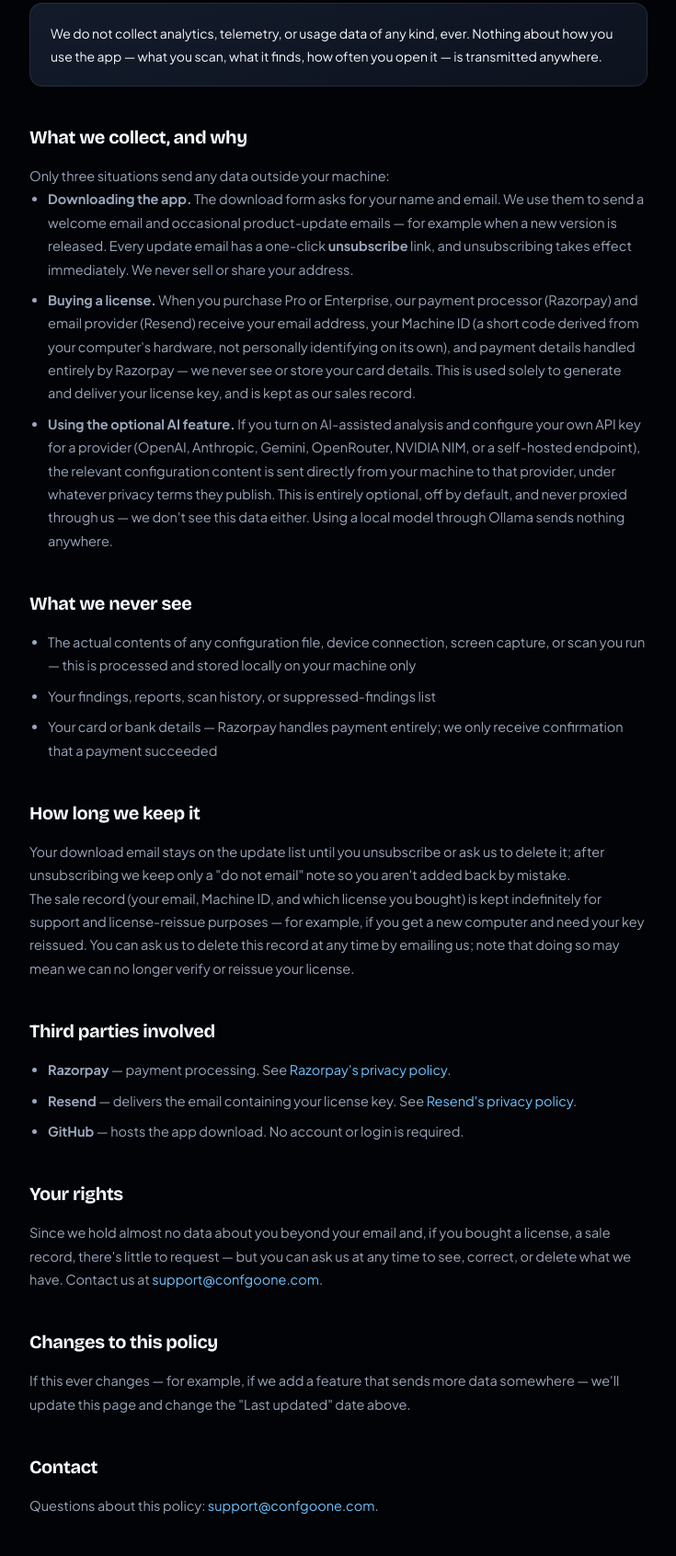
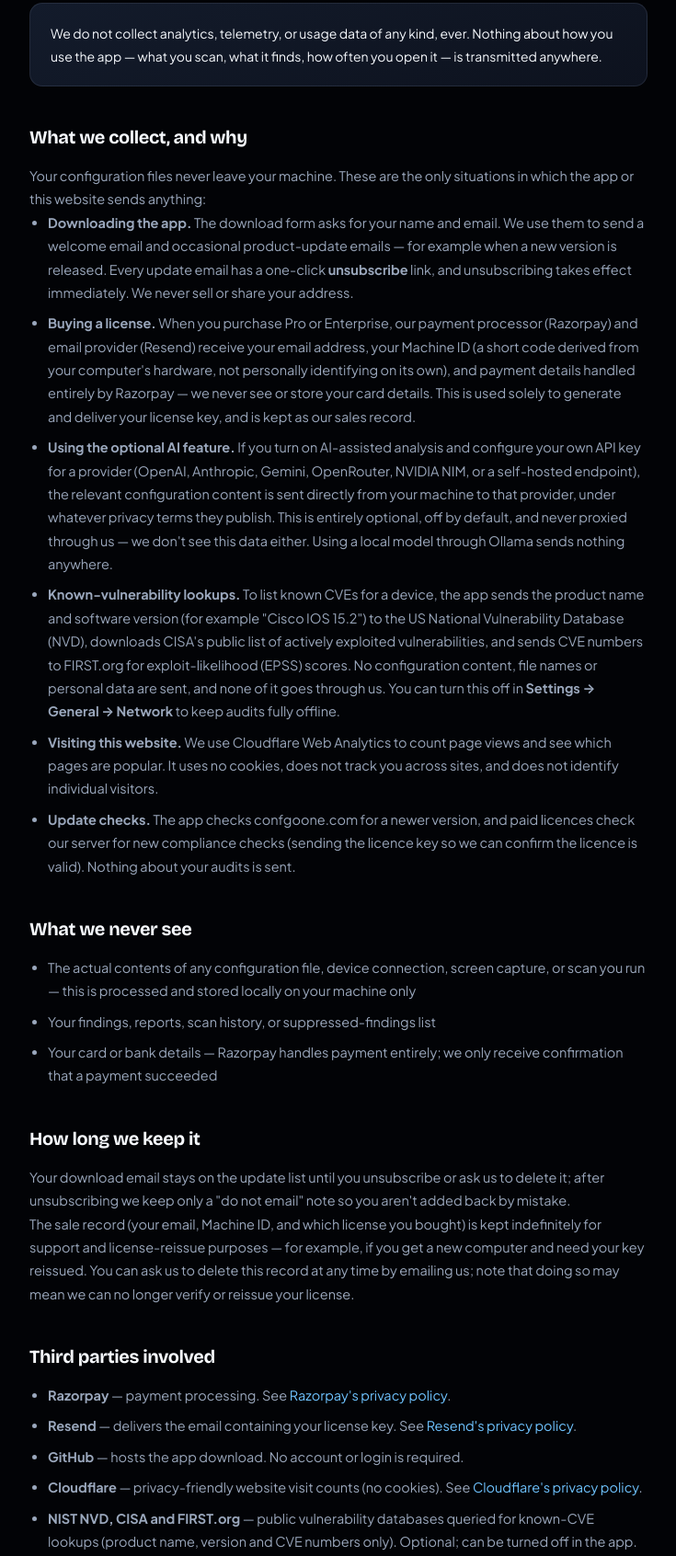
Before and after one commit to Ma5t3r5hadw/ConfGoOne, a plain HTML site: page privacy.html in a window 1280 px wide. Shown: the part 366-2058 px from the top of the page at 92% size, without its empty margins (272-1007 px from the left). Drawn offline with nearby package versions, Linux system fonts and the light colour scheme.

Commit message:
Cloudflare Web Analytics (cookieless) on every page; privacy policy and FAQ explain the optional online vulnerability lookups and update checks

```diff
--- a/privacy.html
+++ b/privacy.html
@@ -57,11 +57,14 @@
   </div>
 
   <h2>What we collect, and why</h2>
-  <p>Only three situations send any data outside your machine:</p>
+  <p>Your configuration files never leave your machine. These are the only situations in which the app or this website sends anything:</p>
   <ul>
     <li><b>Downloading the app.</b> The download form asks for your name and email. We use them to send a welcome email and occasional product-update emails — for example when a new version is released. Every update email has a one-click <b>unsubscribe</b> link, and unsubscribing takes effect immediately. We never sell or share your address.</li>
     <li><b>Buying a license.</b> When you purchase Pro or Enterprise, our payment processor (Razorpay) and email provider (Resend) receive your email address, your Machine ID (a short code derived from your computer's hardware, not personally identifying on its own), and payment details handled entirely by Razorpay — we never see or store your card details. This is used solely to generate and deliver your license key, and is kept as our sales record.</li>
     <li><b>Using the optional AI feature.</b> If you turn on AI-assisted analysis and configure your own API key for a provider (OpenAI, Anthropic, Gemini, OpenRouter, NVIDIA NIM, or a self-hosted endpoint), the relevant configuration content is sent directly from your machine to that provider, under whatever privacy terms they publish. This is entirely optional, off by default, and never proxied through us — we don't see this data either. Using a local model through Ollama sends nothing anywhere.</li>
+    <li><b>Known-vulnerability lookups.</b> To list known CVEs for a device, the app sends the product name and software version (for example "Cisco IOS 15.2") to the US National Vulnerability Database (NVD), downloads CISA's public list of actively exploited vulnerabilities, and sends CVE numbers to FIRST.org for exploit-likelihood (EPSS) scores. No configuration content, file names or personal data are sent, and none of it goes through us. You can turn this off in <b>Settings → General → Network</b> to keep audits fully offline.</li>
+    <li><b>Visiting this website.</b> We use Cloudflare Web Analytics to count page views and see which pages are popular. It uses no cookies, does not track you across sites, and does not identify individual visitors.</li>
+    <li><b>Update checks.</b> The app checks confgoone.com for a newer version, and paid licences check our server for new compliance checks (sending the licence key so we can confirm the licence is valid). Nothing about your audits is sent.</li>
   </ul>
 
   <h2>What we never see</h2>
@@ -80,6 +83,8 @@
     <li><b>Razorpay</b> — payment processing. See <a href="https://razorpay.com/privacy/" target="_blank" rel="noopener">Razorpay's privacy policy</a>.</li>
     <li><b>Resend</b> — delivers the email containing your license key. See <a href="https://resend.com/legal/privacy-policy" target="_blank" rel="noopener">Resend's privacy policy</a>.</li>
     <li><b>GitHub</b> — hosts the app download. No account or login is required.</li>
+    <li><b>Cloudflare</b> — privacy-friendly website visit counts (no cookies). See <a href="https://www.cloudflare.com/privacypolicy/" target="_blank" rel="noopener">Cloudflare's privacy policy</a>.</li>
+    <li><b>NIST NVD, CISA and FIRST.org</b> — public vulnerability databases queried for known-CVE lookups (product name, version and CVE numbers only). Optional; can be turned off in the app.</li>
   </ul>
 
   <h2>Your rights</h2>
@@ -102,5 +107,6 @@
   <div class="copy">© <span id="year"></span> ConfGoOne. All rights reserved.</div>
 </footer>
 <script>document.getElementById('year').textContent = new Date().getFullYear();</script>
+<!-- Cloudflare Web Analytics --><script type='module' src='https://static.cloudflareinsights.com/beacon.min.js' data-cf-beacon='{"token": "27a5a1364bee4af38f54b2062a2fa904"}'></script><!-- End Cloudflare Web Analytics -->
 </body>
 </html>
```
Also changed, not shown: blog/attack-path-analysis-explained.html (+1 -0 lines), blog/cis-nist-pci-dss-compared.html (+1 -0 lines), blog/cisco-iosxe-webui-backdoor-cve-2023-20198.html (+1 -0 lines), blog/config-drift-why-it-matters.html (+1 -0 lines), blog/index.html (+1 -0 lines), blog/network-hardening-checks-most-audits-skip.html (+1 -0 lines), index.html (+3 -2 lines), product.html (+1 -0 lines), refund.html (+1 -0 lines), terms.html (+1 -0 lines).
